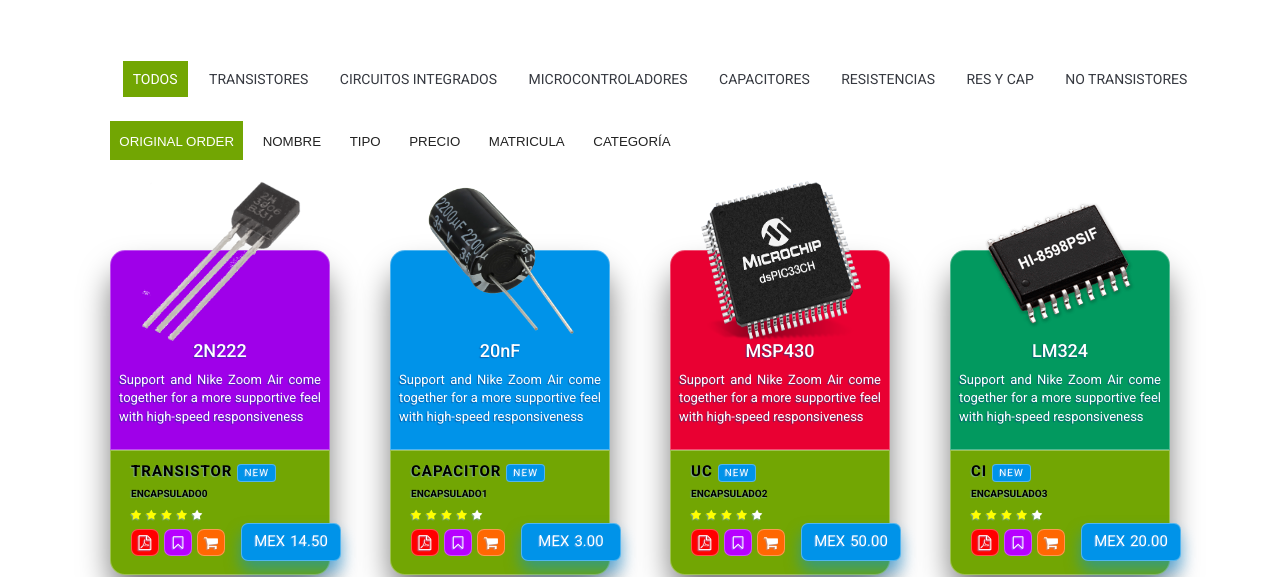
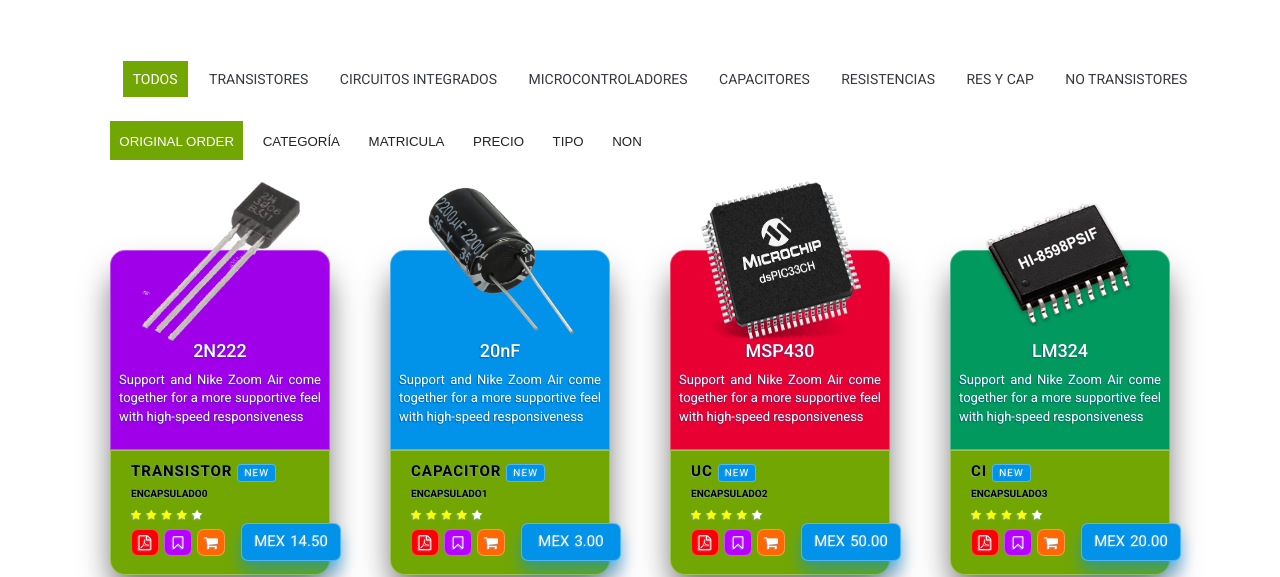
Before and after one commit to DanielSantoio/prueva-ResiStore, a plain HTML site: page index.html in a window 1280 px wide. Shown: the part 920-1497 px from the top of the page. Drawn offline with Linux system fonts and the light colour scheme.

Commit message:
Update index.html

```diff
--- a/index.html
+++ b/index.html
@@ -132,11 +132,11 @@
                                     <div id="sorts" class="button-group">
                                         <ul>
                                             <button class="button is-checked" data-sort-by="original-order">original order</button>
-                                            <button class="button" data-sort-by="name">Nombre</button>
+                                            <button class="button" data-sort-by="category">Categoría</button>
+                                            <button class="button" data-sort-by="name">Matricula</button>
+                                            <button class="button" data-sort-by="price">Precio</button>
                                             <button class="button" data-sort-by="type">Tipo</button>
-                                            <button class="button" data-sort-by="price">Precio</button>
-                                            <button class="button" data-sort-by="weight">Matricula</button>
-                                            <button class="button" data-sort-by="category">categoría</button>
+                                            <button class="button" data-sort-by="weight">non</button>
                                         </ul>
                                     </div>
                                     <div class="portfolio_content">
```
